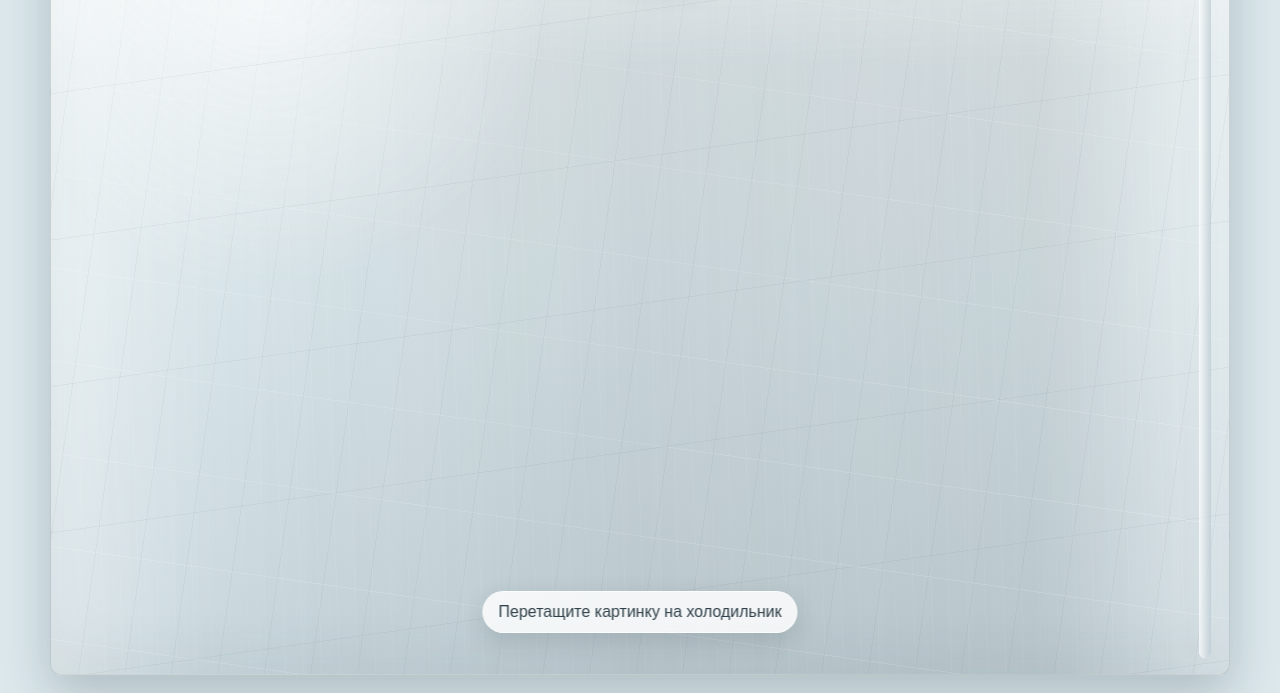
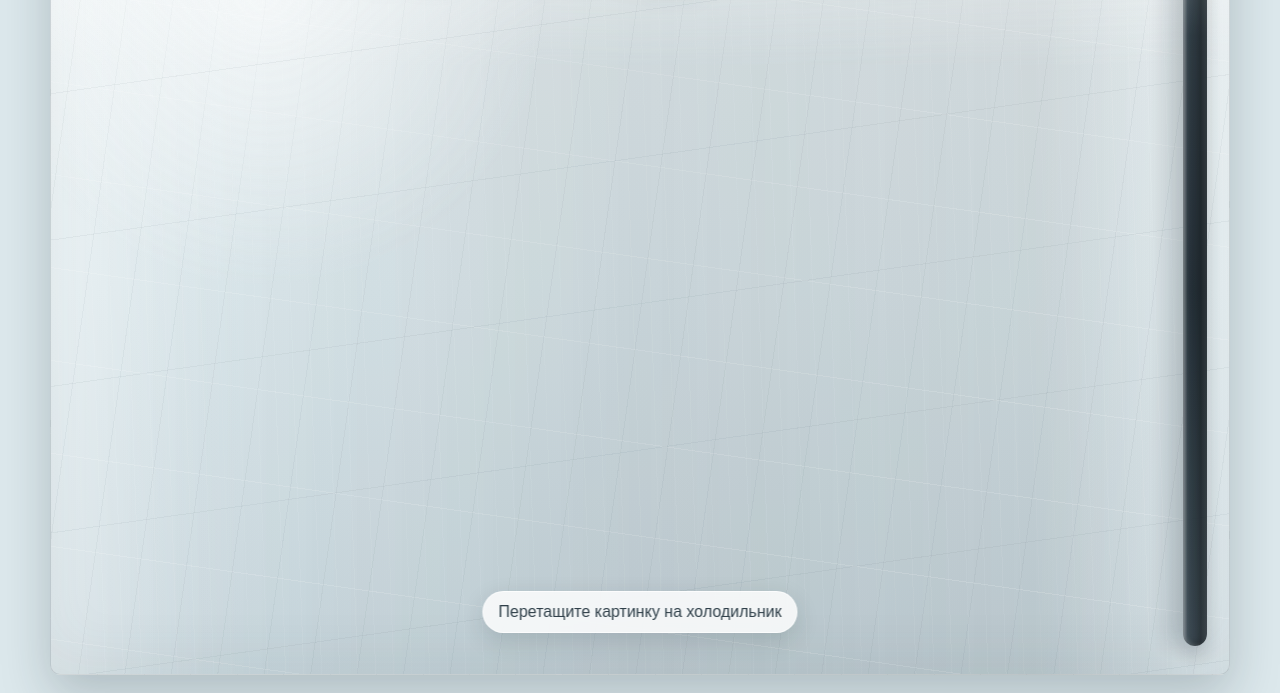
Before and after one commit to NucleusDi/holodilnik, a website: page public/index.html in a window 1280 px wide. Shown: the part 145-838 px from the top of the page. Drawn offline with Linux system fonts and the light colour scheme; no server answers.

Commit message:
Improve fridge handle styling

```diff
--- a/public/styles.css
+++ b/public/styles.css
@@ -81,15 +81,21 @@ button:hover {
 .fridge::after {
   content: "";
   position: absolute;
-  top: 16px;
-  right: 18px;
-  width: 12px;
-  height: calc(100% - 32px);
+  top: 28px;
+  right: 22px;
+  width: 24px;
+  height: calc(100% - 56px);
   min-height: 75vh;
   border-radius: 999px;
-  background: linear-gradient(90deg, #fefefe, #bbcbd2);
-  box-shadow: inset 1px 0 1px rgba(255,255,255,0.8), -12px 0 20px rgba(28,45,55,0.04);
-  opacity: 0.72;
+  background:
+    linear-gradient(90deg, rgba(255,255,255,0.28), transparent 18%, rgba(0,0,0,0.26) 74%, rgba(255,255,255,0.1)),
+    linear-gradient(180deg, #5b6870 0%, #26343d 18%, #1b2730 52%, #34434c 100%);
+  box-shadow:
+    inset 3px 0 4px rgba(255,255,255,0.18),
+    inset -5px 0 8px rgba(0,0,0,0.34),
+    -16px 0 22px rgba(19,35,45,0.18),
+    0 10px 18px rgba(19,35,45,0.18);
+  opacity: 0.94;
 }
 
 .fridge-header {
```
